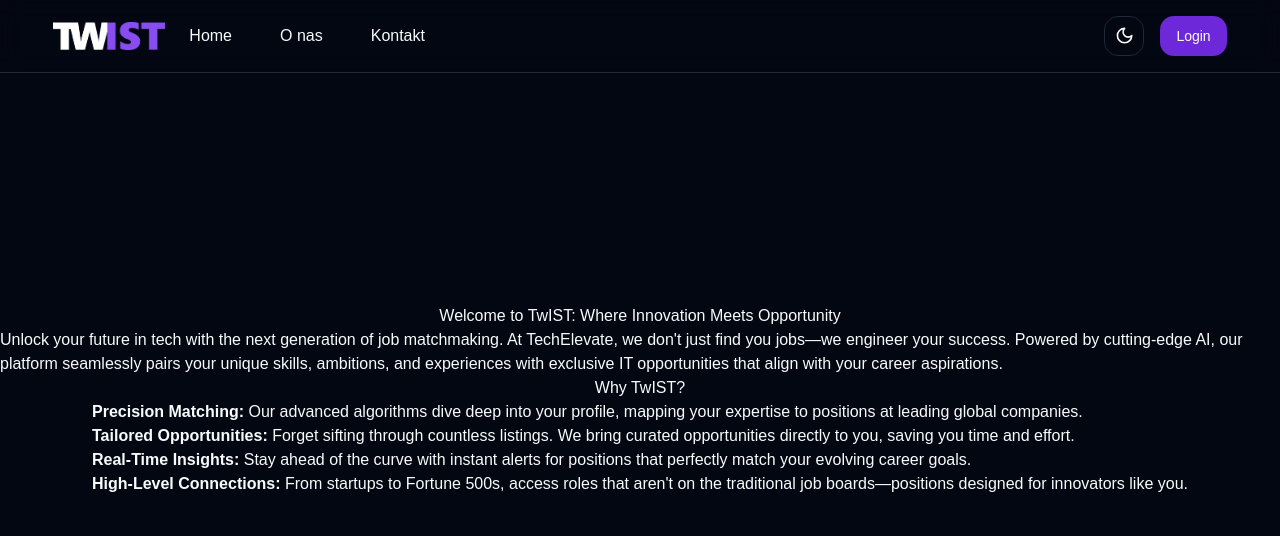
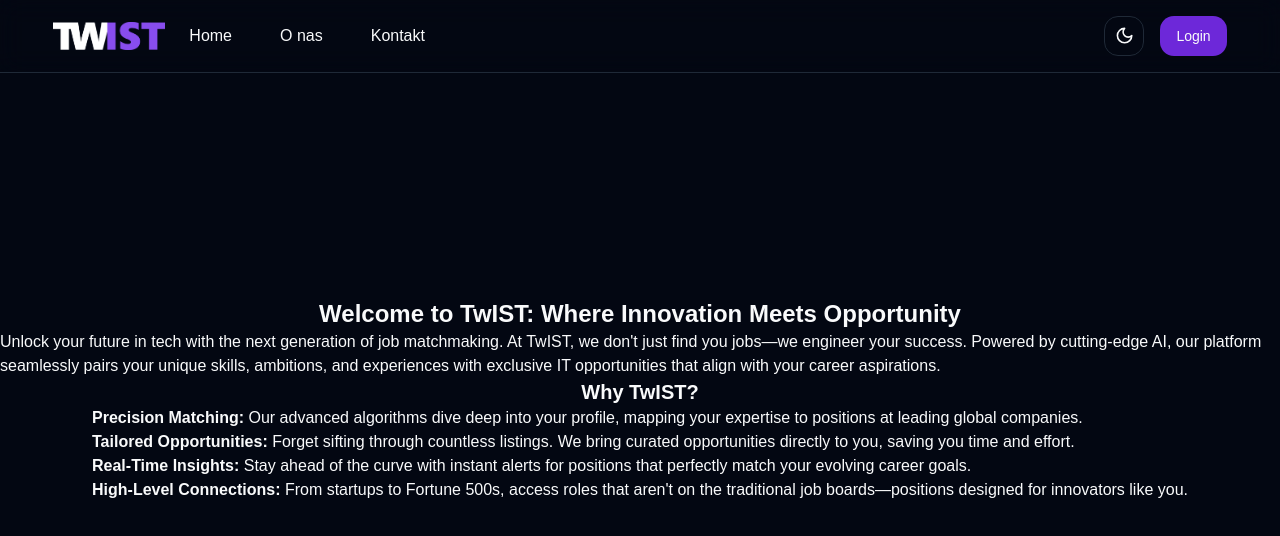
Before and after one commit to kguzek/besthacks2024, a Next.js app in the folder twist/: page / in a window 1280 px wide. Shown: the top 536 px of the page. Built offline with nearby package versions, Linux system fonts and the light colour scheme; no server answers.

Commit message:
wywalić iconsy + ważne info do /home

```diff
--- a/twist/app/(main)/layout.tsx
+++ b/twist/app/(main)/layout.tsx
@@ -1,23 +1,22 @@
-import React from 'react'
-import { Button } from "@/components/ui/button"
-import { Icons } from '@/components/icons'
-import Link from 'next/link'
-import Image from 'next/image'
-import { SignedIn, SignedOut } from '@/components/auth/session-manager'
-import UserButton from '@/components/auth/user-button'
-import { ModeToggle } from '@/components/theme-toggle'
+import React from "react";
+import { Button } from "@/components/ui/button";
+import Link from "next/link";
+import Image from "next/image";
+import { SignedIn, SignedOut } from "@/components/auth/session-manager";
+import UserButton from "@/components/auth/user-button";
+import { ModeToggle } from "@/components/theme-toggle";
 
 export default function DashboardLayout({
   children,
 }: {
-    children: React.ReactNode
+  children: React.ReactNode;
 }) {
   return (
     <>
-        <nav className='w-full fixed top-0 left-0 z-50 border-b border-border backdrop-blur-[12px]'>
-            <div className='w-11/12 flex items-center container mx-auto'>
+      <nav className="w-full fixed top-0 left-0 z-50 border-b border-border backdrop-blur-[12px]">
+        <div className="w-11/12 flex items-center container mx-auto">
           {/* <Icons.Logo /> */}
-                <Link href="/" className=''>
+          <Link href="/" className="">
             <Image
               src="/images/logo-dark.png"
               alt="logos"
@@ -34,26 +33,31 @@ export default function DashboardLayout({
             />
           </Link>
 
-                <Link href={"#"} className='p-6'>Home</Link>
-                <Link href={"#"} className='p-6'>O nas</Link>
-                <Link href={"#"} className='p-6'>Kontakt</Link>
+          <Link href={"#"} className="p-6">
+            Home
+          </Link>
+          <Link href={"#"} className="p-6">
+            O nas
+          </Link>
+          <Link href={"#"} className="p-6">
+            Kontakt
+          </Link>
 
           <ModeToggle />
 
           <SignedIn>
-                    <UserButton className='ml-4'/>
+            <UserButton className="ml-4" />
           </SignedIn>
           <SignedOut>
-                    <Link href={"/auth/login"} className='ml-4'><Button className=''>Login</Button></Link>
+            <Link href={"/auth/login"} className="ml-4">
+              <Button className="">Login</Button>
+            </Link>
           </SignedOut>
         </div>
       </nav>
-        <div className='w-full h-screen'>
-            <div className='w-full h-full container mx-auto'>
-                {children}
+      <div className="w-full h-screen">
+        <div className="w-full h-full container mx-auto">{children}</div>
       </div>
-        </div>
-
     </>
-  )
+  );
 }
--- a/twist/app/(main)/page.tsx
+++ b/twist/app/(main)/page.tsx
@@ -1,15 +1,17 @@
 export default function Home() {
   return (
     <div className="w-full h-screen flex items-center justify-center flex-col">
-      <h1>Welcome to TwIST: Where Innovation Meets Opportunity</h1>
+      <h1 className="text-2xl font-bold">
+        Welcome to TwIST: Where Innovation Meets Opportunity
+      </h1>
       <p>
         Unlock your future in tech with the next generation of job matchmaking.
-        At TechElevate, we don&apos;t just find you jobs—we engineer your
-        success. Powered by cutting-edge AI, our platform seamlessly pairs your
-        unique skills, ambitions, and experiences with exclusive IT
-        opportunities that align with your career aspirations.
+        At TwIST, we don&apos;t just find you jobs—we engineer your success.
+        Powered by cutting-edge AI, our platform seamlessly pairs your unique
+        skills, ambitions, and experiences with exclusive IT opportunities that
+        align with your career aspirations.
       </p>
-      <h3>Why TwIST?</h3>
+      <h3 className="text-xl font-bold">Why TwIST?</h3>
       <ul>
         <li>
           <b>Precision Matching:</b> Our advanced algorithms dive deep into your
```
Lines whose indentation alone changed are shown as unchanged.
